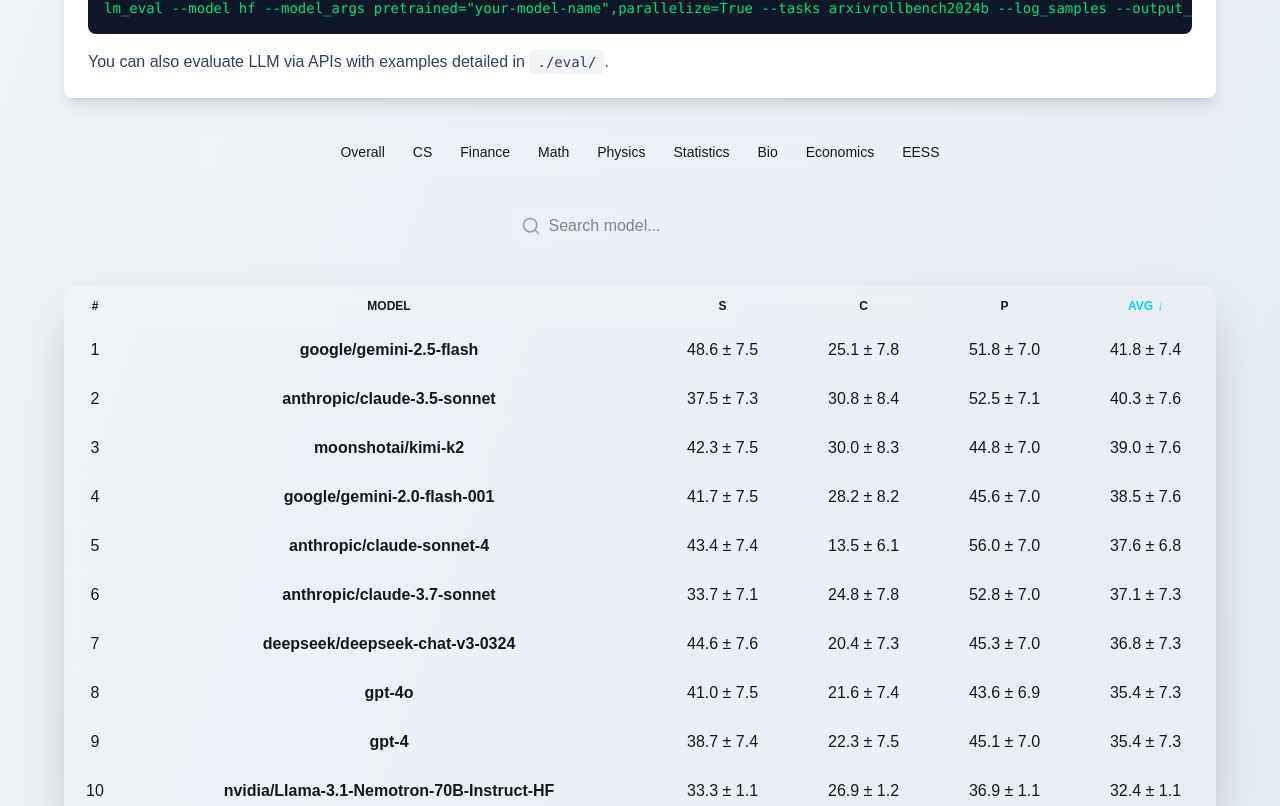
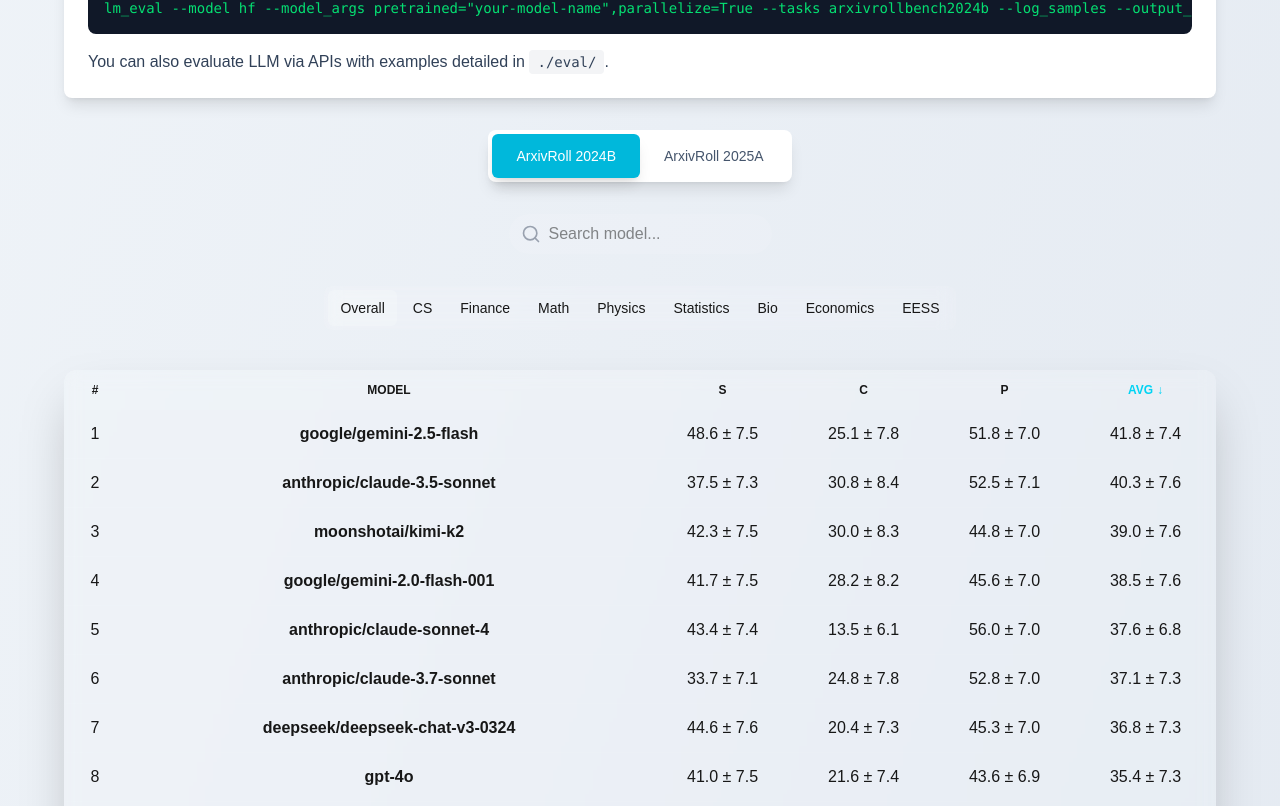
Before and after one commit to liangzid/arxivbenchleaderboard, a Next.js app: page / in a window 1280 px wide. Shown: the part 1354-2160 px from the top of the page. Built offline with nearby package versions, Linux system fonts and the light colour scheme.

Commit message:
fix the bug. Make the period fucntion come back.

```diff
--- a/src/app/page.tsx
+++ b/src/app/page.tsx
@@ -102,26 +102,70 @@
           </div>
         </div>
 
-        {/* Benchmark Version Tabs */}
-        <div className="max-w-6xl mx-auto mb-8">
-          <TabNavigation
-            activeBenchmark={activeBenchmark}
-            onBenchmarkChange={setActiveBenchmark}
-          />
+
+
+
+
+<div className="flex justify-center mb-8">
+          <div className="bg-white dark:bg-slate-800 rounded-lg p-1 shadow-lg inline-flex">
+            <button
+              onClick={() => setActiveBenchmark('2024b')}
+              className={`px-6 py-3 text-sm font-medium rounded-md transition-colors duration-200 ${
+                activeBenchmark === '2024b'
+                  ? 'bg-cyan-500 text-white shadow-lg'
+                  : 'text-slate-600 dark:text-slate-300 hover:text-cyan-500 dark:hover:text-cyan-400'
+              }`}
+            >
+              ArxivRoll 2024B
+            </button>
+            <button
+              onClick={() => setActiveBenchmark('2025a')}
+              className={`px-6 py-3 text-sm font-medium rounded-md transition-colors duration-200 ${
+                activeBenchmark === '2025a'
+                  ? 'bg-cyan-500 text-white shadow-lg'
+                  : 'text-slate-600 dark:text-slate-300 hover:text-cyan-500 dark:hover:text-cyan-400'
+              }`}
+            >
+              ArxivRoll 2025A
+            </button>
+          </div>
         </div>
 
-        {/* Toolbar */}
-        <div className="max-w-6xl mx-auto mb-8">
-          <Toolbar />
-        </div>
+        {activeBenchmark === '2024b' ? (
+          <>
+            <Toolbar />
+            <div className="flex justify-center mt-8">
+              <TabNavigation activeTab={activeTab} onTabChange={setActiveTab} />
+            </div>
+            <RobenchTable activeTab={activeTab} benchmarkVersion="2024b" />
 
-        {/* Main Content */}
-        <div className="max-w-6xl mx-auto">
-          <RobenchTable activeTab={activeTab} benchmarkVersion={activeBenchmark} />
-          <div className="mt-12">
-            <RobenchScpRadarCharts benchmarkVersion={activeBenchmark} />
+            <div className="mt-12">
+              <RobenchScpRadarCharts benchmarkVersion="2024b" />
+            </div>
+          </>
+        ) : (
+          <div className="flex items-center justify-center h-96">
+            <div className="text-center">
+              <div className="text-6xl mb-4">🚀</div>
+              <h2 className="text-2xl font-bold text-slate-800 dark:text-white mb-4">
+                ArxivRoll 2025A Coming Soon
+              </h2>
+              <p className="text-slate-600 dark:text-slate-400 max-w-md mx-auto">
+                We're currently preparing fresh test cases from the latest ArXiv preprints (Oct 2024 - Mar 2025).
+                Stay tuned for the next iteration of our one-time-pad evaluation framework!
+              </p>
+            </div>
           </div>
-        </div>
+        )}
+
+
+
+
+
+
+
+
+
 
         <footer className="mt-16 border-t border-gray-200 dark:border-gray-700 pt-8 pb-4">
           <div className="max-w-6xl mx-auto px-4">
```
